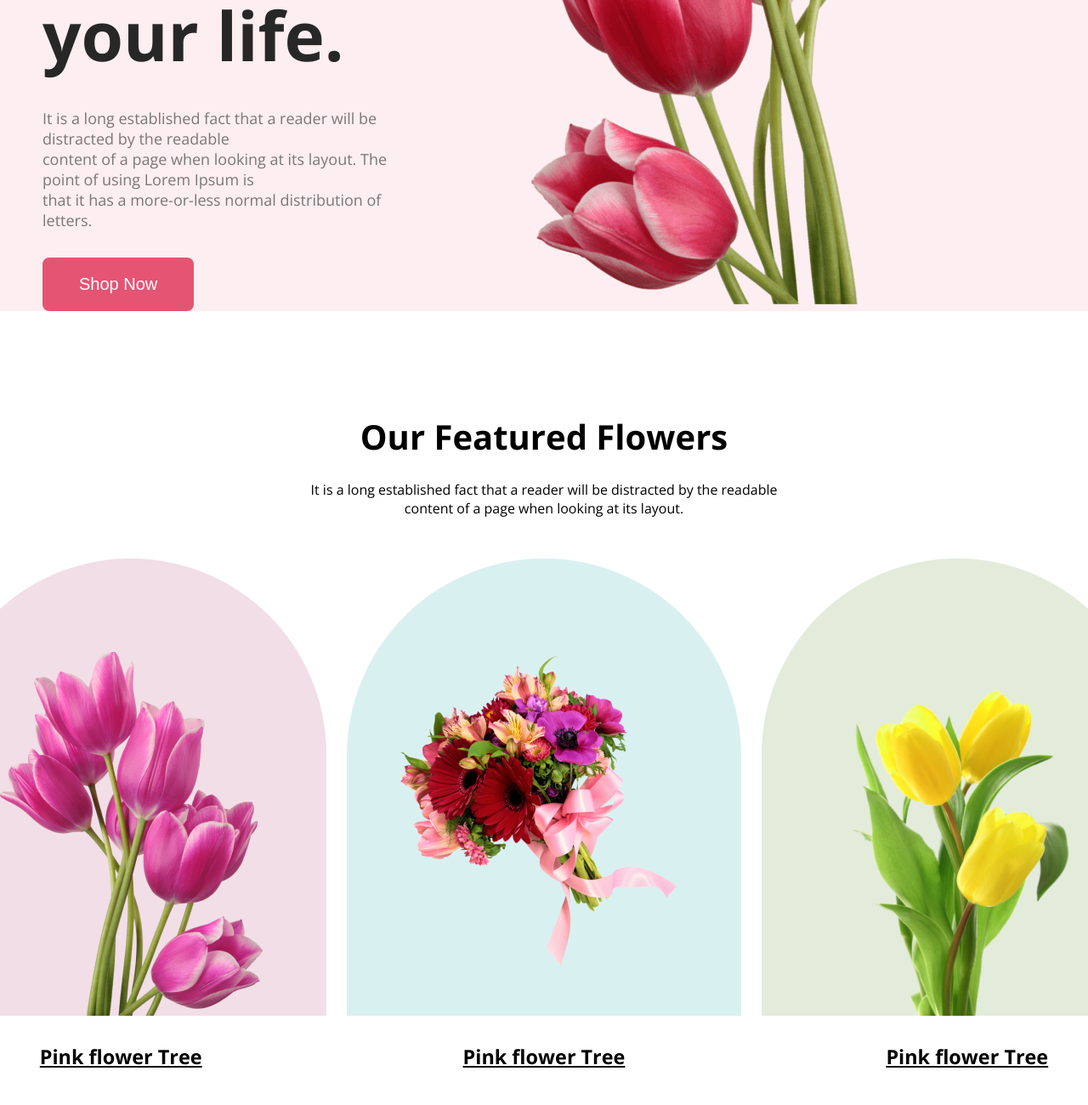
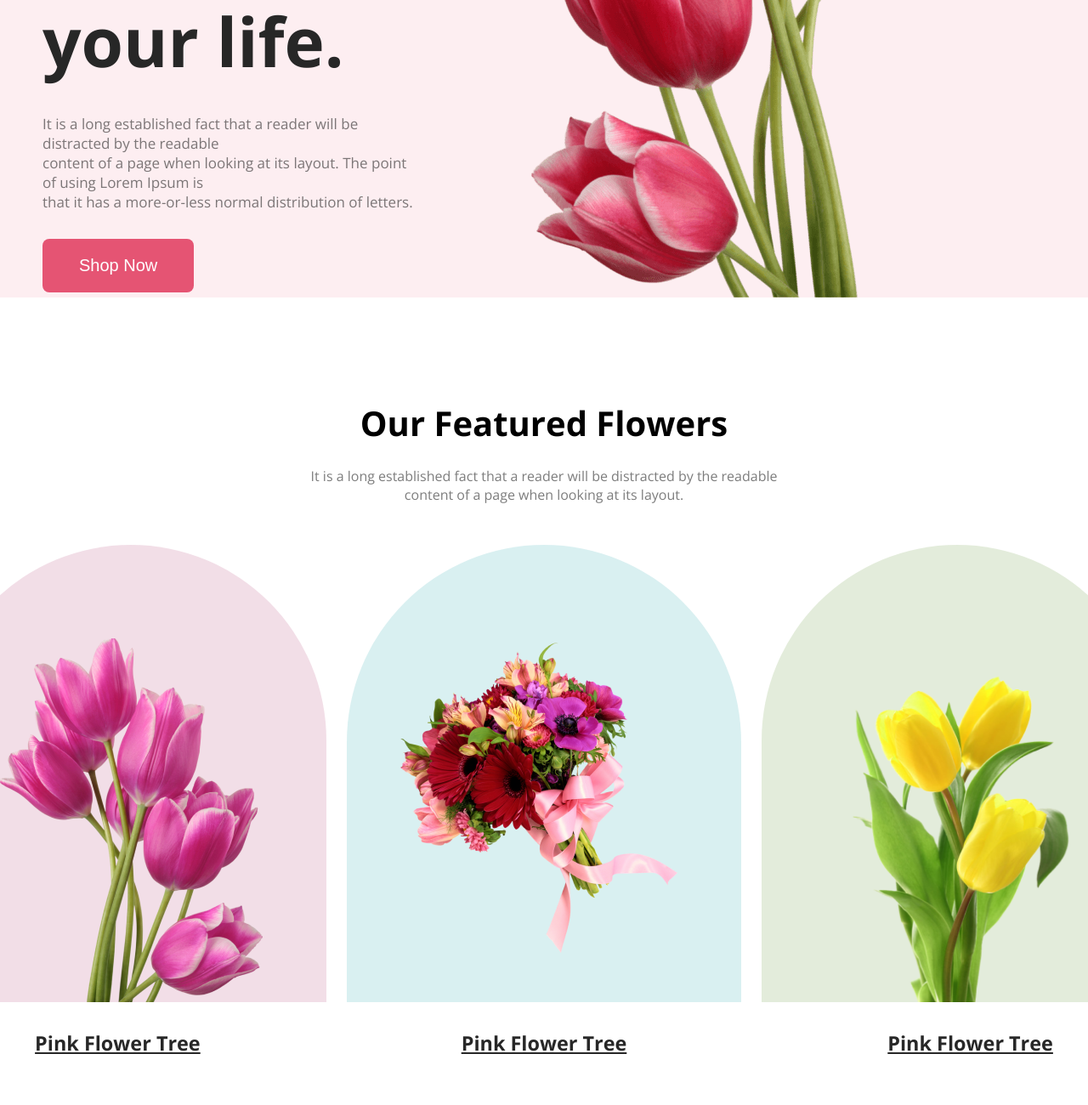
Before and after one commit to EkramHossainFahad/flower-shop-website, a plain HTML site: page index.html in a window 1280 px wide. Shown: the part 500-1800 px from the top of the page at 85% size. Drawn offline with nearby package versions, Linux system fonts and the light colour scheme.

Commit message:
coding end

```diff
--- a/index.html
+++ b/index.html
@@ -57,9 +57,9 @@
                 </div>
             </div>
             <div class="feat-info">
-                <h3>Pink flower Tree</h3>
-                <h3>Pink flower Tree</h3>
-                <h3>Pink flower Tree</h3>
+                <h3>Pink Flower Tree</h3>
+                <h3>Pink Flower Tree</h3>
+                <h3>Pink Flower Tree</h3>
             </div>
 
             <!-- Service Section Start -->
@@ -118,6 +118,8 @@
                     <img src="./Flower Asset/Rectangle 6.png" alt="">
                 </div>
             </div>
+
+            <!-- Deals Section Start -->
             <div class="deals">
                 <div class="deal-content">
                     <img src="./Flower Asset/Rectangle 9.png" alt="">
--- a/style.css
+++ b/style.css
@@ -5,6 +5,7 @@
 body {
     font-family: 'Open Sans', sans-serif;
 }
+
 /* Banner Section Style Start */
 .banner-container {
     display: flex;
@@ -20,7 +21,7 @@ body {
     margin-bottom: 32px;
 }
 .banner-info {
-    font-size: 18px;
+    font-size: 17px;
     color: rgba(39, 39, 39, 0.60);
     margin-bottom: 32px;
 }
@@ -41,6 +42,8 @@ body {
 }
 .featured-description {
     margin-bottom: 48px;
+    color: rgba(39, 39, 39, 0.60);
+    font-size: 16px;
 }
 .featured-content {
     display: flex;
@@ -91,6 +94,7 @@ body {
    margin-top: 32px;
    text-decoration: underline;
    font-size: 20px;
+   color: #272727;
 }
 
 /* Service Section Style */
@@ -104,10 +108,10 @@ body {
     margin: 165px 240px 128px 240px;
     border-radius: 8px;
     background: rgba(39, 39, 39, 0.05);
+    font-size: 16px;
 }
 
 /* Sign Up Section Style */
-
 .sign-up-container {
     display: flex;
     align-items: center;
@@ -124,6 +128,7 @@ body {
 .sign-up-description{
     color: rgba(39, 39, 39, 0.60);
     margin-bottom: 32px;
+    font-size: 16px;
 }
 
 /*  Instagram Section Style */
@@ -141,7 +146,7 @@ body {
 .insta-description{
     color: rgba(39, 39, 39, 0.60);
     margin-bottom: 48px;
-    font-size: 18px;
+    font-size: 16px;
 }
 .insta-content{
     display: flex;
@@ -149,6 +154,8 @@ body {
     align-items: center;
     gap: 24px;
 }
+
+/* Deals Section Style Start */
 .deals{
     padding-top: 128px;
 }
@@ -162,6 +169,7 @@ body {
     top: 50%;
     left: 50%;
     transform: translate(-50%, -50%);
+    font-size: 16px;
 }
 .subscription-info{
     display: flex;
@@ -182,7 +190,6 @@ input{
 }
 
 /* Footer Area Style */
-
 footer{
     background: #000;
     padding-top: 40px;
@@ -207,7 +214,9 @@ span{
     margin: 10px auto;
     font-size: 14px;
     padding: 18px;
+    color: rgba(255, 255, 255, 0.70);
 }
 small{
     padding: 20px;
+    color: rgba(255, 255, 255, 0.40);
 }
```
